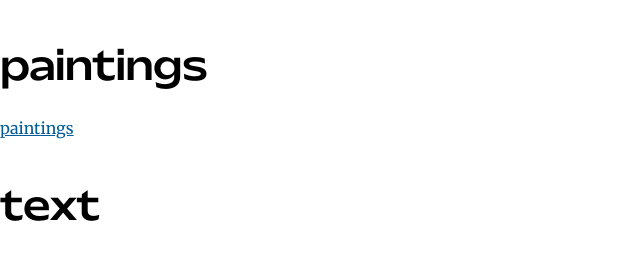
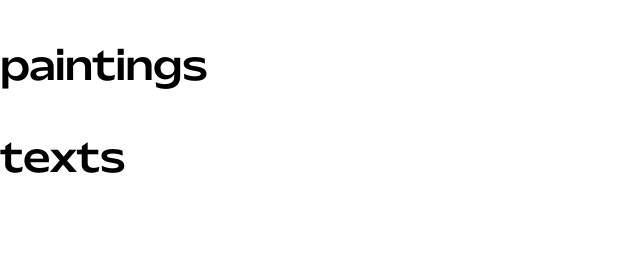
Before and after one commit to micha-sky/kastiania, a Gatsby site: page /work in a window 1280 px wide. Shown: the whole page, without its empty margins (0-640 px from the left). Built offline with nearby package versions, Linux system fonts and the light colour scheme; Gatsby itself is replaced by a stand-in of ours.

Commit message:
Refactor layout and add links to paintings and texts

```diff
--- a/src/components/layout.js
+++ b/src/components/layout.js
@@ -1,27 +1,31 @@
-import * as React from "react"
-import { Link } from "gatsby"
+import * as React from "react";
+import { Link } from "gatsby";
 
 const Layout = ({ location, title, children }) => {
-  const rootPath = `${__PATH_PREFIX__}/`
-  const isRootPath = location.pathname === rootPath
-  let header
+  const rootPath = `${__PATH_PREFIX__}/`;
+  const isRootPath = location.pathname === rootPath;
+  let header;
 
-
-    if (isRootPath) {
+  if (isRootPath) {
+    // 2 h1 tags, one on the left and one on the right
     header = (
-      <h1 className="main-heading">
-        <Link to="/">{title}</Link>
-      </h1>
-
-
-    )
+      <div className="">
+        <React.Fragment>
+          <h1 className="main-heading">
+            <Link to="/">{title}</Link>
+          </h1>
+          <h1 className="main-heading right">
+            <Link to="/work">Work</Link>
+          </h1>
+        </React.Fragment>
+      </div>
+    );
   } else {
     header = (
       <Link className="header-link-home" to="/">
         {title}
       </Link>
-
-    )
+    );
   }
 
   return (
@@ -34,7 +38,7 @@ const Layout = ({ location, title, children }) => {
         <a href="https://www.alexmichalsky.com">a friend</a>
       </footer>
     </div>
-  )
-}
+  );
+};
 
-export default Layout
+export default Layout;
--- a/src/pages/paintings.js
+++ b/src/pages/paintings.js
@@ -1,11 +1,13 @@
 import React from "react";
+import { Link } from "gatsby";
 
 const Paintings = () => {
-    return (
-        <div className="paintings">
-            <h1>paintings</h1>
-        </div>
-    )
-}
+  return (
+    <div className="paintings">
+      <h1>paintings</h1>
+      <Link to="/work">Go back to work</Link>
+    </div>
+  );
+};
 
-export default Paintings
+export default Paintings;
--- a/src/pages/texts.js
+++ b/src/pages/texts.js
@@ -1,11 +1,13 @@
 import React from "react";
+import { Link } from "gatsby";
 
 const Texts = () => {
-    return (
-        <div className="texts">
-            <h1>texts</h1>
-        </div>
-    )
-}
+  return (
+    <div className="texts">
+      <h1>texts</h1>
+      <Link to="/work">Go back to work</Link>
+    </div>
+  );
+};
 
-export default Texts
+export default Texts;
--- a/src/pages/work.js
+++ b/src/pages/work.js
@@ -6,10 +6,10 @@ import Texts from "./texts";
 const Work = () => {
     return (
         <div className="work">
-            <h1>paintings</h1>
-            <Link to="/paintings">paintings</Link>
+            <h1><Link to="/paintings">paintings</Link></h1>
 
-            <h1>text</h1>
+
+            <h1><Link to="/texts">texts</Link></h1>
         </div>
     )
 }
--- a/src/style.css
+++ b/src/style.css
@@ -27,12 +27,11 @@
   --spacing-20: 5rem;
   --spacing-24: 6rem;
   --spacing-32: 8rem;
-  --fontFamily-sans: "Mattone", system-ui, -apple-system,
-    BlinkMacSystemFont, "Segoe UI", Roboto, "Helvetica Neue", Arial, "Noto Sans",
-    sans-serif, "Apple Color Emoji", "Segoe UI Emoji", "Segoe UI Symbol",
-    "Noto Color Emoji";
-  --fontFamily-serif: "Merriweather", "Georgia", Cambria, "Times New Roman",
-    Times, serif;
+  --fontFamily-sans: "Mattone", system-ui, -apple-system, BlinkMacSystemFont,
+    "Segoe UI", Roboto, "Helvetica Neue", Arial, "Noto Sans", sans-serif,
+    "Apple Color Emoji", "Segoe UI Emoji", "Segoe UI Symbol", "Noto Color Emoji";
+  --fontFamily-serif: "Haas", "Merriweather", "Georgia", Cambria,
+    "Times New Roman", Times, serif;
   --font-body: var(--fontFamily-serif);
   --font-heading: var(--fontFamily-sans);
   --fontWeight-normal: 400;
@@ -79,6 +78,8 @@ body {
   font-family: var(--font-body);
   font-size: var(--fontSize-1);
   color: var(--color-text);
+  display: flex;
+  justify-content: space-between;
 }
 
 footer {
@@ -257,6 +258,10 @@ a:focus {
   margin: 0;
 }
 
+.right {
+  float: right;
+}
+
 .post-list-item {
   margin-bottom: var(--spacing-8);
   margin-top: var(--spacing-8);
@@ -288,7 +293,6 @@ a:focus {
   display: flex;
   margin-bottom: var(--spacing-8);
   font-family: Helvetica Neue, Arial, sans-serif;
-
 }
 
 .bio p {
@@ -332,19 +336,27 @@ a:focus {
   }
 }
 
+.header-container {
+  display: flex;
+  justify-content: space-between;
+  max-width: 32rem;
+}
+
+.right {
+  text-align: right;
+}
+
 @font-face {
-  font-family: 'Mattone';
-  src: url('fonts/Mattone-150.woff2') format('woff2'),
-       url('fonts/Mattone-150.woff') format('woff');
+  font-family: "Mattone";
+  src: url("fonts/Mattone-150.woff2") format("woff2"),
+    url("fonts/Mattone-150.woff") format("woff");
   font-weight: normal;
   font-style: normal;
 }
 
-
-
 @font-face {
-  font-family: 'Haas';
-  src: url('fonts/alte-haas-grotesk.regular.ttf') format('ttf');
+  font-family: "Haas";
+  src: url("fonts/alte-haas-grotesk.regular.ttf") format("ttf");
   font-weight: normal;
   font-style: normal;
 }
```
